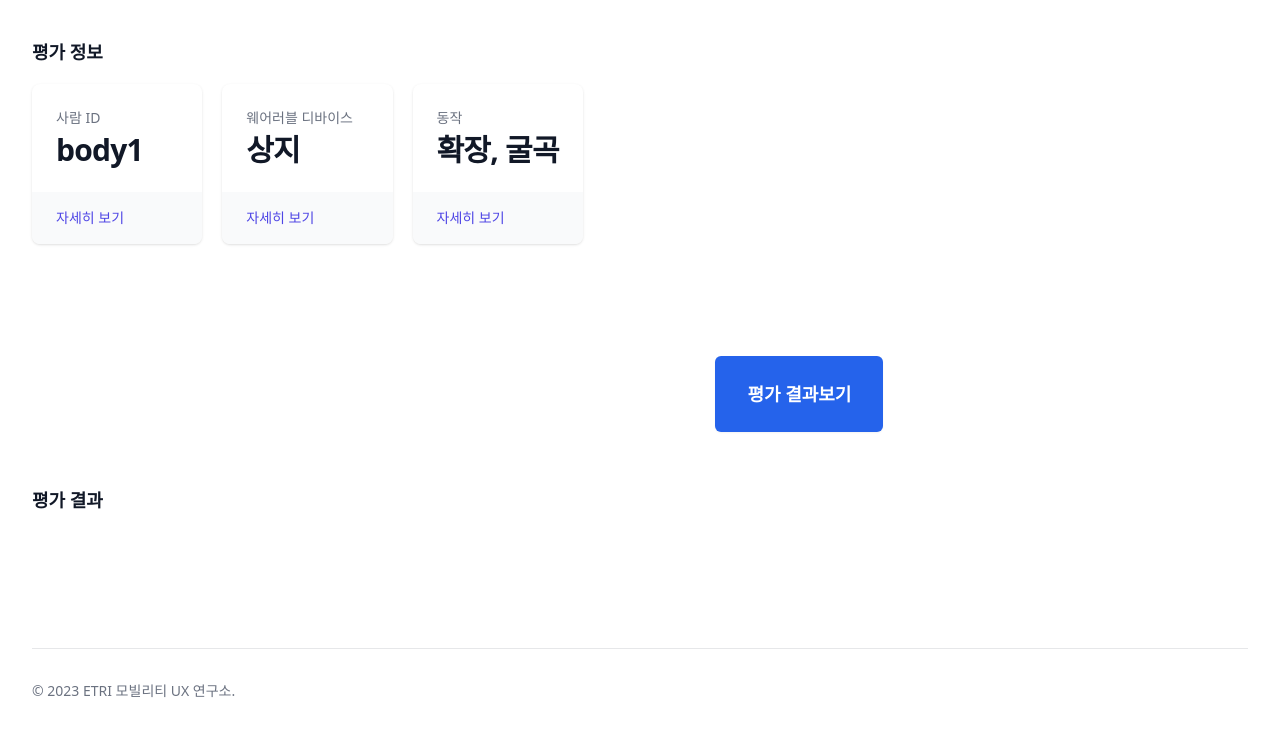
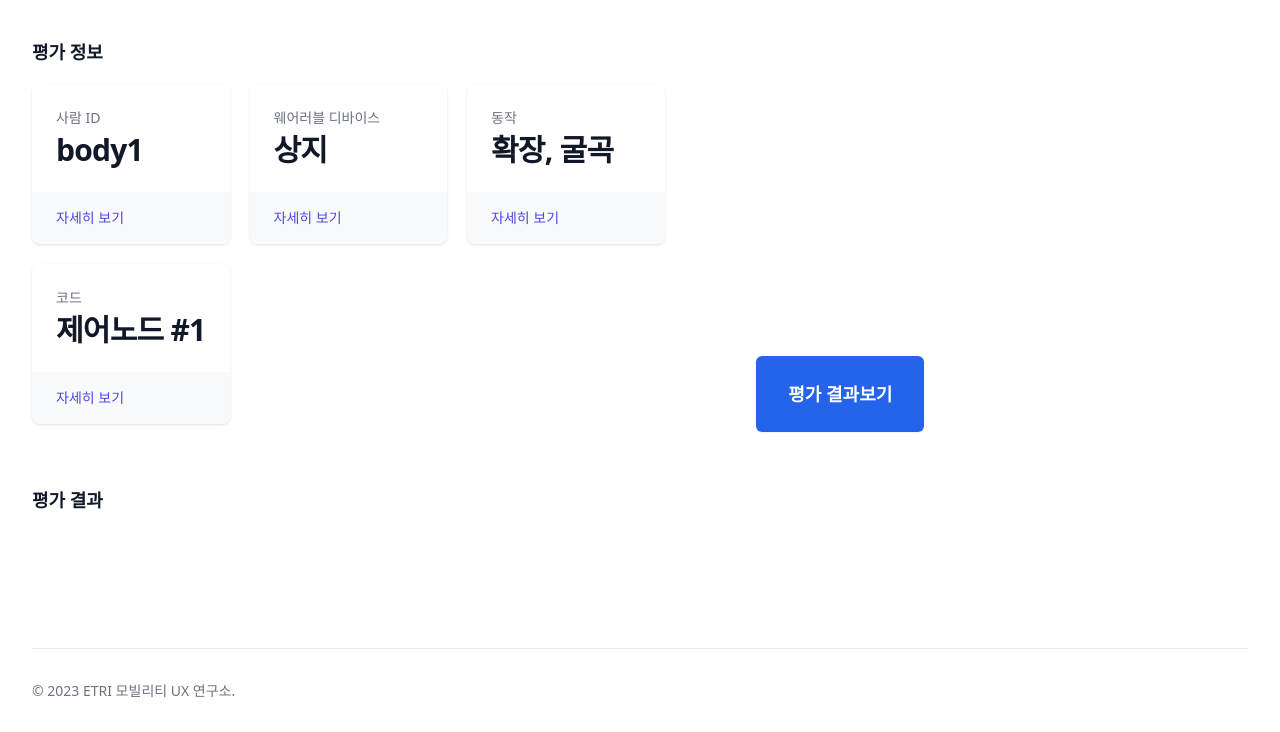
Before and after one commit to donghee/wde-interactivity, a Flask app: page / in a window 1280 px wide. Shown: the part 182-914 px from the top of the page. Run offline with Flask 3, Linux system fonts and the light colour scheme; some libraries are stand-ins or nearby versions.

Commit message:
선택한 제어 노드 표시

```diff
--- a/web/templates/index.html
+++ b/web/templates/index.html
@@ -120,6 +120,48 @@
               </div>
             </div>
           </div>
+
+          <div
+            class="relative overflow-hidden rounded-lg bg-white px-4 pb-12 pt-5 shadow sm:px-6 sm:pt-6"
+          >
+            <dt class="truncate text-sm font-medium text-gray-500">코드</dt>
+            {% if code == 'code1' %}
+            <dd
+              class="mt-1 text-3xl font-semibold tracking-tight text-gray-900"
+            >
+              제어노드 #1
+            </dd>
+            {% elif code =='code2' %}
+            <dd
+              class="mt-1 text-3xl font-semibold tracking-tight text-gray-900"
+            >
+              제어 노드 #2
+            </dd>
+            {% elif code =='code3' %}
+            <dd
+              class="mt-1 text-3xl font-semibold tracking-tight text-gray-900"
+            >
+              제어 노드 #3
+            </dd>
+            {% endif %}
+            <div class="ml-16 flex items-baseline pb-6 sm:pb-7">
+              <div
+                class="absolute inset-x-0 bottom-0 bg-gray-50 px-4 py-4 sm:px-6"
+              >
+                <div class="text-sm">
+                  <a
+                    href="#information"
+                    hx-get="information?code=code1"
+                    hx-target="#more-information"
+                    hx-swap="innerHTML"
+                    class="font-medium text-indigo-600 hover:text-indigo-500"
+                  >
+                    자세히 보기<span class="sr-only"> </span
+                  ></a>
+                </div>
+              </div>
+            </div>
+          </div>
         </dl>
       </div>
 
```
